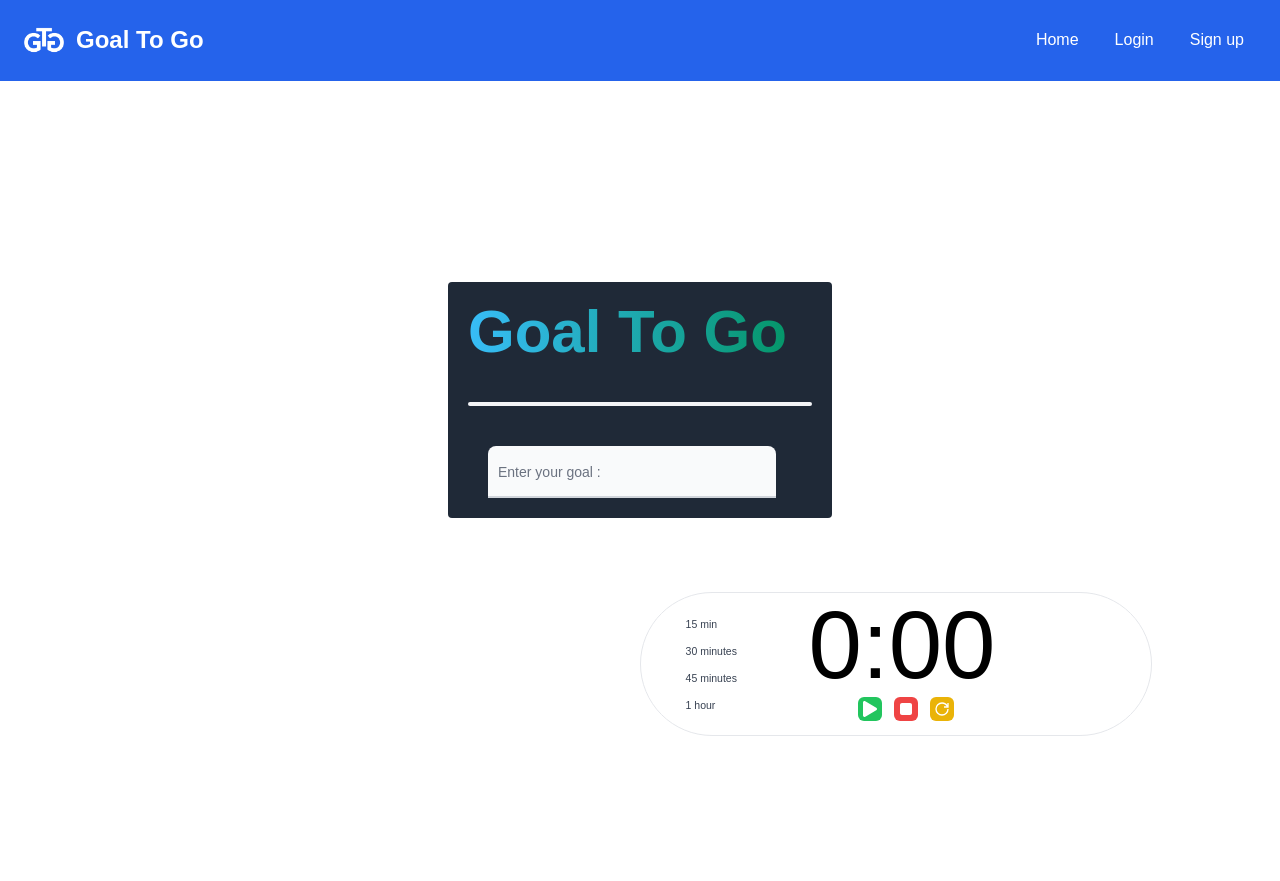
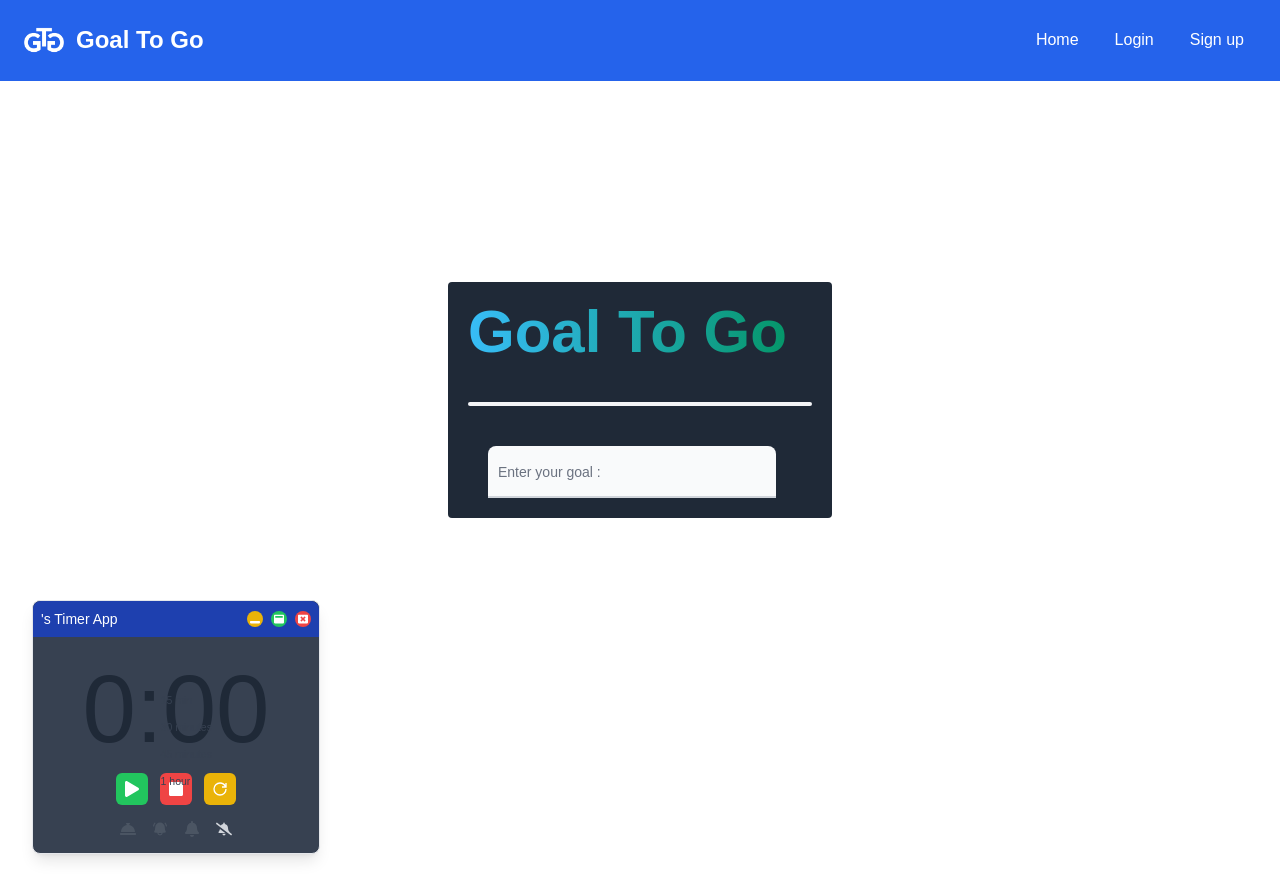
Before and after one commit to MuratGuelr/goal-to-go, a React (Vite) app: page /create-goal in a window 1280 px wide. Built offline with nearby package versions, Linux system fonts and the light colour scheme; no server answers; the HTML template or start-up script is replaced by a standard one.

Commit message:
draggable timer is updated and has more functionality.

```diff
--- a/src/components/BottomTime.jsx
+++ b/src/components/BottomTime.jsx
@@ -1,17 +1,27 @@
-import React, { useState, useEffect } from "react";
-import { FaPlay } from "react-icons/fa";
-import { FaStop } from "react-icons/fa6";
+import React, { useState, useEffect, useRef } from "react";
+import {
+  FaPlay,
+  FaStop,
+  FaConciergeBell,
+  FaBellSlash,
+  FaBell,
+  FaWindowMinimize,
+  FaWindowMaximize,
+  FaWindowClose,
+} from "react-icons/fa";
 import { GrPowerReset } from "react-icons/gr";
 import { TiMediaPause } from "react-icons/ti";
-import { FaConciergeBell } from "react-icons/fa";
-import { FaBellSlash } from "react-icons/fa";
 import { HiMiniBellAlert } from "react-icons/hi2";
-import { FaBell } from "react-icons/fa";
+import { auth, db } from "../firebase/firebase";
+import { doc, onSnapshot } from "firebase/firestore";
 import SelectTime from "./SelectTime";
 import bellSound from "../../public/countdown-sounds/cash-register.mp3";
 import doneBell from "../../public/countdown-sounds/done-bell.mp3";
 import memeBell from "../../public/countdown-sounds/meme-bell.mp3";
-import Draggable, { DraggableCore } from "react-draggable";
+import startNotification from "../../public/notification-sound/start-notification.mp3";
+import stopNotification from "../../public/notification-sound/stop-notification.mp3";
+import Draggable from "react-draggable";
+import { toast } from "react-toastify";
 
 const BottomTime = () => {
   const [seconds, setSeconds] = useState(0);
@@ -19,6 +29,15 @@ const BottomTime = () => {
   const [isActive, setIsActive] = useState(false);
   const [isBegan, setIsBegan] = useState(false);
   const [audio, setAudio] = useState(null);
+  const [userDetails, setUserDetails] = useState("");
+  const [activeBell, setActiveBell] = useState(null);
+  const [minimized, setMinimized] = useState(false);
+  const [closeApp, setCloseApp] = useState(false);
+  const [maxed, setMaxed] = useState(false);
+  const nodeRef = useRef(null);
+
+  const startNotificationSound = new Audio(startNotification);
+  const stopNotificationSound = new Audio(stopNotification);
 
   useEffect(() => {
     let interval = null;
@@ -45,10 +64,14 @@ const BottomTime = () => {
   const handleStart = () => {
     setIsActive(true);
     setIsBegan(true);
+    toast.success("The timer has started!");
+    startNotificationSound.play();
   };
 
   const handleStop = () => {
     setIsActive(false);
+    toast.success("The timer has stopped!");
+    stopNotificationSound.play();
   };
 
   const handleReset = () => {
@@ -64,39 +87,72 @@ const BottomTime = () => {
     return `${minutes}:${seconds < 10 ? "0" : ""}${seconds}`;
   };
 
+  useEffect(() => {
+    const unsubscribe = auth.onAuthStateChanged(async (user) => {
+      if (user) {
+        const docRef = doc(db, "Users", user.uid);
+        const unsubscribeSnapshot = onSnapshot(docRef, (doc) => {
+          if (doc.exists()) {
+            setUserDetails(doc.data());
+          }
+        });
+
+        return () => unsubscribeSnapshot();
+      }
+    });
+
+    return () => unsubscribe();
+  }, []);
+
   return (
-    <Draggable>
-      <div className="fixed z-50 w-full h-36 max-w-lg -translate-x-1/2 bg-white border border-gray-200 rounded-full bottom-16 left-1/2 dark:bg-gray-700 dark:border-gray-600 cursor-grabbing">
-        <div>
-          <FaConciergeBell
-            className="absolute text-white cursor-pointer scale-150 right-24 top-8"
-            onClick={() => setAudio(new Audio(bellSound))}
+    <Draggable nodeRef={nodeRef}>
+      {closeApp ? (
+        <div
+          ref={nodeRef}
+          className={
+            minimized
+              ? `fixed z-50 w-10 bg-gray-700 border border-gray-200 rounded-full shadow-lg  cursor-grabbing h-2 bottom-10 left-8`
+              : `fixed z-50 w-10 bg-gray-700 border border-gray-200 rounded-full shadow-lg  cursor-grabbing top-3/4 left-8 ${
+                  maxed ? "w-1/3 h-1/3" : ""
+                }`
+          }
+        >
+          <div className="bg-blue-800 text-white p-2 flex justify-between items-center rounded-full">
+            <div className="flex space-x-2">
+              <button
+                className="w-6 h-6 flex justify-center items-center bg-red-500 rounded-full"
+                onClick={() => {
+                  setCloseApp(false);
+                  setMinimized(false);
+                }}
+              >
+                <FaWindowClose size={10} />
+              </button>
+            </div>
+          </div>
+          <div
+            className={`flex-1 p-4 flex flex-col items-center justify-center ${
+              minimized ? "invisible" : ""
+            } ${maxed ? "scale-125 mt-12" : ""}`}
+          >
+            <SelectTime
+              setSeconds={setSeconds}
+              setInputTime={setInputTime}
+              maxed={maxed}
             />
-          <FaBellSlash
-            className="absolute text-white cursor-pointer scale-150 right-10 top-8"
-            onClick={() => setAudio(null)}
-          />
-          <HiMiniBellAlert
-            className="absolute text-white cursor-pointer scale-150 right-10 top-20"
-            onClick={() => setAudio(new Audio(doneBell))}
-          />
-          <FaBell
-            className="absolute text-white cursor-pointer scale-150 right-24 top-20"
-            onClick={() => setAudio(new Audio(memeBell))}
-          />
+            <div
+              className={`text-8xl text-center text-gray-800 dark:text-white mt-2 mb-4 ${
+                maxed ? "text-8xl font-extrabold mt-8 mb-5" : ""
+              }`}
+            >
+              {formatTime(seconds)}
             </div>
 
-        <SelectTime setSeconds={setSeconds} setInputTime={setInputTime} />
-        <div className="h-full max-w-lg items-center justify-center">
-          <div>
-            <div className="col-span-1 mx-2 text-center text-8xl dark:text-white mt-1 mb-1 ml-5">
-              {formatTime(seconds)}
-            </div>
-          </div>
-
-          <div className="flex gap-3 items-center justify-center mt-1 ml-5">
+            <div className="flex gap-3">
               <button
-              className="w-6 h-6 px-1 rounded-md bg-green-500 text-white dark:bg-green-700"
+                className={`w-8 h-8 flex justify-center items-center bg-green-500 text-white rounded-full ${
+                  maxed ? " w-20 h-20 mt-2" : ""
+                }`}
                 onClick={handleStart}
                 disabled={!seconds}
               >
@@ -107,22 +163,223 @@ const BottomTime = () => {
                 )}
               </button>
               <button
-              className="w-6 h-6 px-1 rounded-md bg-red-500 text-white dark:bg-red-700"
+                className={`w-8 h-8 flex justify-center items-center bg-red-500 text-white rounded-md ${
+                  maxed ? " w-20 h-20 mt-2" : ""
+                }`}
                 onClick={handleStop}
                 disabled={!isActive}
               >
                 <FaStop />
               </button>
               <button
-              className="w-6 h-6 px-1 rounded-md bg-yellow-500 text-white dark:bg-yellow-700"
+                className={`w-8 h-8 flex justify-center items-center bg-yellow-500 text-white rounded-md ${
+                  maxed ? " w-20 h-20 mt-2" : ""
+                }`}
                 onClick={handleReset}
                 disabled={isActive && seconds > 0}
               >
                 <GrPowerReset />
               </button>
             </div>
+            <div
+              className={`relative flex space-x-4 mt-4 ${
+                maxed ? "mt-8 scale-125" : ""
+              }`}
+            >
+              <FaConciergeBell
+                className={
+                  activeBell === bellSound
+                    ? "text-gray-300 cursor-pointer"
+                    : "text-gray-600 cursor-pointer hover:text-gray-400"
+                }
+                onClick={() => {
+                  setActiveBell(bellSound);
+                  setAudio(new Audio(bellSound));
+                }}
+              />
+
+              <HiMiniBellAlert
+                className={
+                  activeBell === doneBell
+                    ? "text-gray-300 cursor-pointer"
+                    : "text-gray-600 cursor-pointer hover:text-gray-400"
+                }
+                onClick={() => {
+                  setActiveBell(doneBell);
+                  setAudio(new Audio(doneBell));
+                }}
+              />
+              <FaBell
+                className={
+                  activeBell === memeBell
+                    ? "text-gray-300 cursor-pointer"
+                    : "text-gray-600 cursor-pointer hover:text-gray-400"
+                }
+                onClick={() => {
+                  setActiveBell(memeBell);
+                  setAudio(new Audio(memeBell));
+                }}
+              />
+              <FaBellSlash
+                className={
+                  activeBell === null
+                    ? "text-gray-300 cursor-pointer"
+                    : "text-gray-600 cursor-pointer hover:text-gray-400"
+                }
+                onClick={() => {
+                  setActiveBell(null);
+                  setAudio(null);
+                }}
+              />
             </div>
           </div>
+        </div>
+      ) : (
+        <div
+          ref={nodeRef}
+          className={
+            minimized
+              ? `fixed z-50 w-72 bg-gray-700 border border-gray-200 rounded-lg shadow-lg  cursor-grabbing h-11 bottom-10 left-8`
+              : `fixed z-50 w-72 bg-gray-700 border border-gray-200 rounded-lg shadow-lg  cursor-grabbing top-3/4 left-8 ${
+                  maxed ? "w-1/3 h-1/3" : ""
+                }`
+          }
+        >
+          <div className="bg-blue-800 text-white p-2 flex justify-between items-center rounded-t-lg">
+            <span className="text-sm">{userDetails.username}'s Timer App</span>
+            <div className="flex space-x-2">
+              <button className="w-4 h-4 flex justify-center items-center bg-yellow-500 rounded-full">
+                <FaWindowMinimize
+                  size={10}
+                  onClick={
+                    minimized
+                      ? () => setMinimized(false)
+                      : () => setMinimized(true)
+                  }
+                />
+              </button>
+              <button className="w-4 h-4 flex justify-center items-center bg-green-500 rounded-full">
+                <FaWindowMaximize
+                  size={10}
+                  onClick={maxed ? () => setMaxed(false) : () => setMaxed(true)}
+                />
+              </button>
+              <button
+                className="w-4 h-4 flex justify-center items-center bg-red-500 rounded-full"
+                onClick={() => {
+                  setCloseApp(true);
+                  setMinimized(true);
+                }}
+              >
+                <FaWindowClose size={10} />
+              </button>
+            </div>
+          </div>
+          <div
+            className={`flex-1 p-4 flex flex-col items-center justify-center ${
+              minimized ? "invisible" : ""
+            } ${maxed ? "scale-125 mt-12" : ""}`}
+          >
+            <SelectTime
+              setSeconds={setSeconds}
+              setInputTime={setInputTime}
+              maxed={maxed}
+            />
+            <div
+              className={`text-8xl text-center text-gray-800 dark:text-white mt-2 mb-4 ${
+                maxed ? "text-8xl font-extrabold mt-8 mb-5" : ""
+              }`}
+            >
+              {formatTime(seconds)}
+            </div>
+
+            <div className="flex gap-3">
+              <button
+                className={`w-8 h-8 flex justify-center items-center bg-green-500 text-white rounded-md ${
+                  maxed ? " w-20 h-20 mt-2" : ""
+                }`}
+                onClick={handleStart}
+                disabled={!seconds}
+              >
+                {isActive || !isBegan ? (
+                  <FaPlay />
+                ) : (
+                  <TiMediaPause className="scale-150" />
+                )}
+              </button>
+              <button
+                className={`w-8 h-8 flex justify-center items-center bg-red-500 text-white rounded-md ${
+                  maxed ? " w-20 h-20 mt-2" : ""
+                }`}
+                onClick={handleStop}
+                disabled={!isActive}
+              >
+                <FaStop />
+              </button>
+              <button
+                className={`w-8 h-8 flex justify-center items-center bg-yellow-500 text-white rounded-md ${
+                  maxed ? " w-20 h-20 mt-2" : ""
+                }`}
+                onClick={handleReset}
+                disabled={isActive && seconds > 0}
+              >
+                <GrPowerReset />
+              </button>
+            </div>
+            <div
+              className={`relative flex space-x-4 mt-4 ${
+                maxed ? "mt-8 scale-125" : ""
+              }`}
+            >
+              <FaConciergeBell
+                className={
+                  activeBell === bellSound
+                    ? "text-gray-300 cursor-pointer"
+                    : "text-gray-600 cursor-pointer hover:text-gray-400"
+                }
+                onClick={() => {
+                  setActiveBell(bellSound);
+                  setAudio(new Audio(bellSound));
+                }}
+              />
+
+              <HiMiniBellAlert
+                className={
+                  activeBell === doneBell
+                    ? "text-gray-300 cursor-pointer"
+                    : "text-gray-600 cursor-pointer hover:text-gray-400"
+                }
+                onClick={() => {
+                  setActiveBell(doneBell);
+                  setAudio(new Audio(doneBell));
+                }}
+              />
+              <FaBell
+                className={
+                  activeBell === memeBell
+                    ? "text-gray-300 cursor-pointer"
+                    : "text-gray-600 cursor-pointer hover:text-gray-400"
+                }
+                onClick={() => {
+                  setActiveBell(memeBell);
+                  setAudio(new Audio(memeBell));
+                }}
+              />
+              <FaBellSlash
+                className={
+                  activeBell === null
+                    ? "text-gray-300 cursor-pointer"
+                    : "text-gray-600 cursor-pointer hover:text-gray-400"
+                }
+                onClick={() => {
+                  setActiveBell(null);
+                  setAudio(null);
+                }}
+              />
+            </div>
+          </div>
+        </div>
+      )}
     </Draggable>
   );
 };
```
Lines whose indentation alone changed are shown as unchanged.
